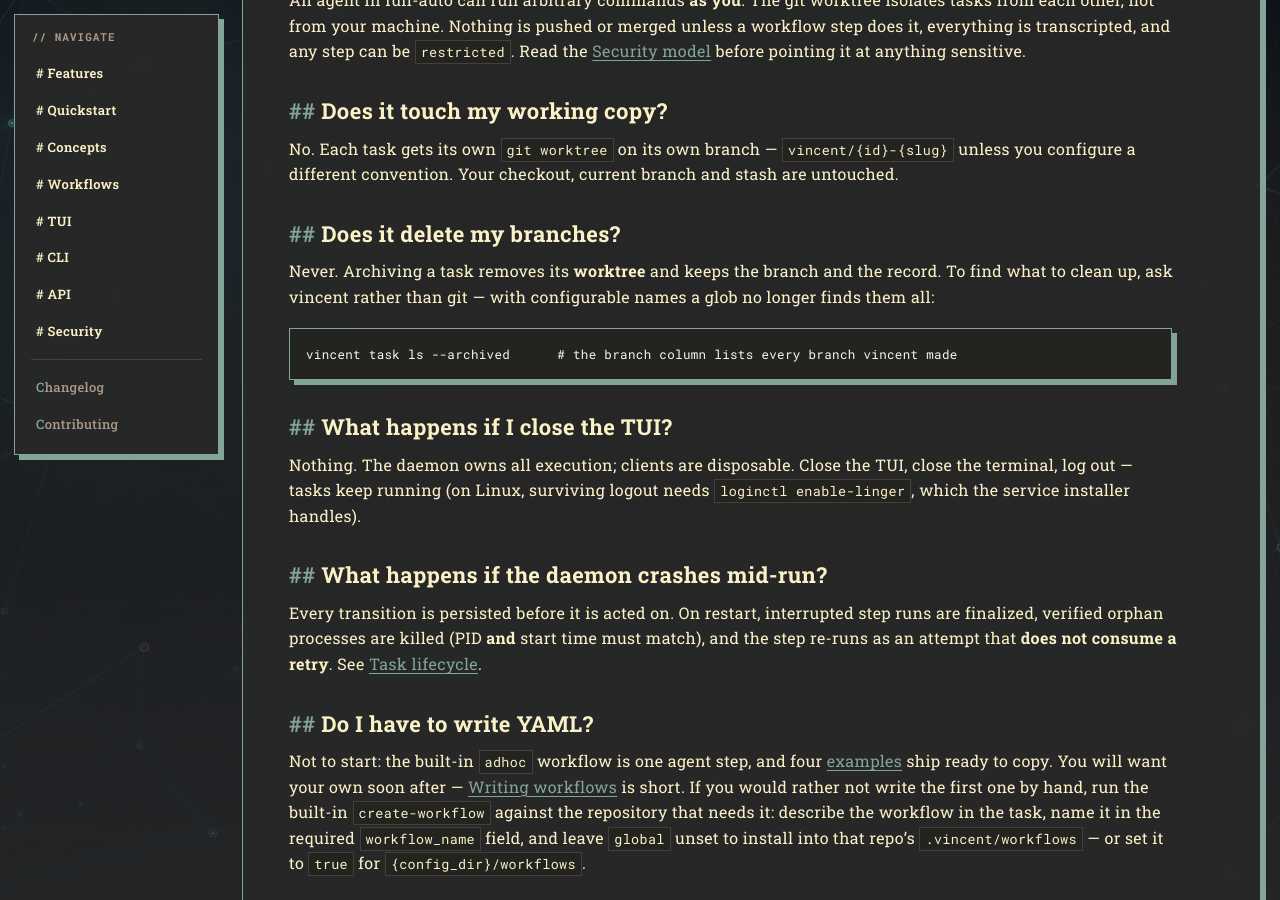
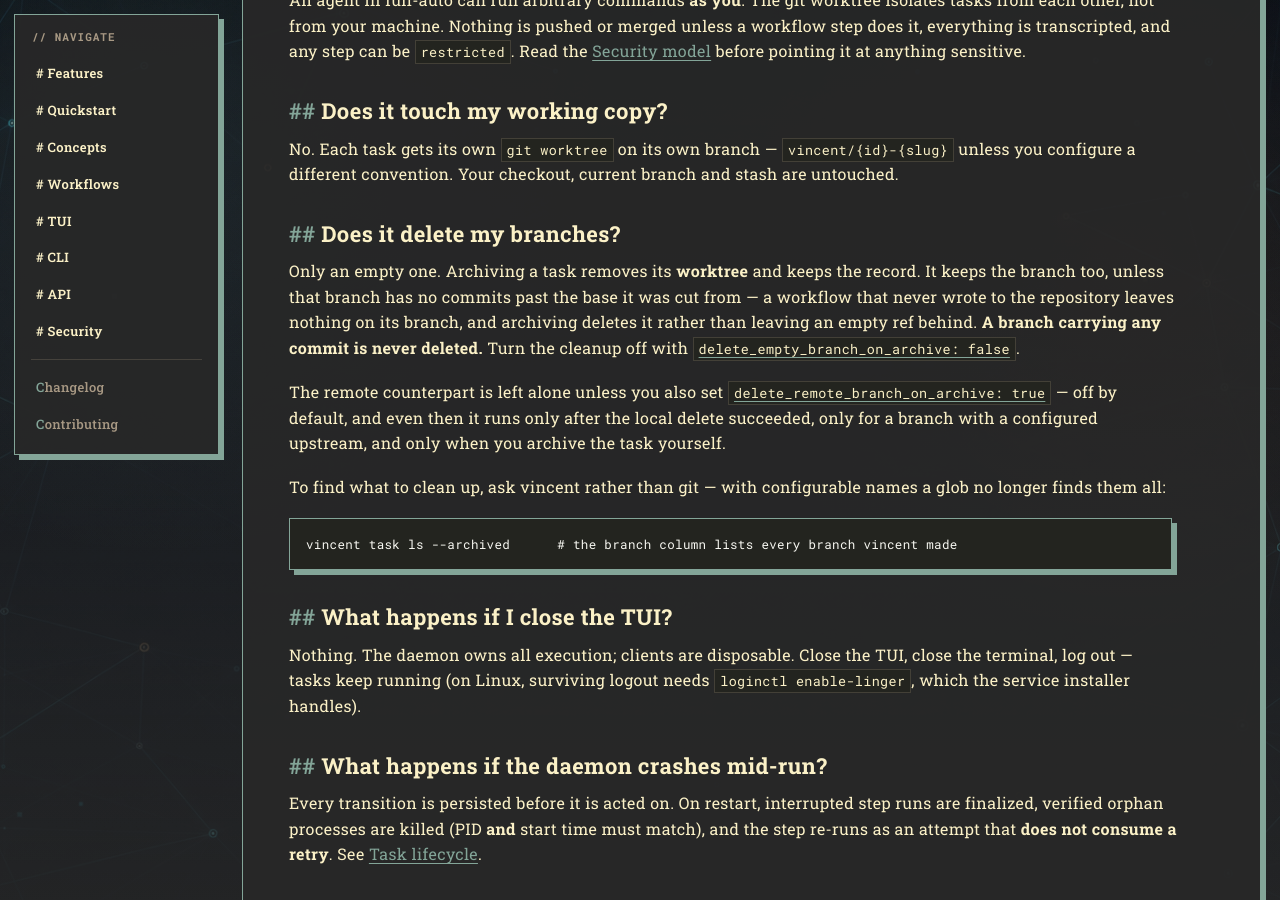
Before and after one commit to lezli01/vincent, a Jekyll site: the page built from docs/faq.md, in a window 1280 px wide and 900 px high, scrolled down 1016 px. Built offline with Jekyll 4.4.1, drawn with Linux system fonts in a browser that asks for light colours; our own code applies the rules of GitHub Pages for plain Markdown files.

Commit message:
fix: report each task's branch and correct branch-deletion docs
apiclient.Task carried no branch_name, so `vincent task ls` had no branch
to render in either output mode and the field the daemon already serves on
GET /v1/tasks was discarded on decode. Task 001 moved the cleanup guidance
onto `vincent task ls --archived` precisely because configurable names
break a `vincent/*` glob, on the premise that the command prints a branch
column; it never did. Add the field, add the BRANCH column, and document
the columns on the CLI page. TaskDetail's duplicate branch_name goes away
with it — it now comes from the embedded Task.

The FAQ still answered "does it delete my branches?" with "never", which
task 008 made false: archiving deletes a branch with no commits past its
base, delete_empty_branch_on_archive defaulting to true (spec §10, amended
2026-08-16). Every other page was updated then; this one was missed, and it
is the one phrased as an absolute promise. It now states the rule, the
opt-out, and delete_remote_branch_on_archive's narrower conditions.

Also drop the TUI/CLI parity claim from the README, quickstart and
scripting guide: of the nine §6 human actions the TUI offers, `vincent
task` exposes cancel alone (#89), which docs/reference/cli.md already said.
And name converge.yaml in the quickstart, which counted four examples as
three.

No spec change: §10 and §13.2 already describe the behaviour the code and
the corrected pages now agree on.

````diff
--- a/docs/faq.md
+++ b/docs/faq.md
@@ -44,9 +44,21 @@
 
 ### Does it delete my branches?
 
-Never. Archiving a task removes its **worktree** and keeps the branch and the
-record. To find what to clean up, ask vincent rather than git — with configurable
-names a glob no longer finds them all:
+Only an empty one. Archiving a task removes its **worktree** and keeps the
+record. It keeps the branch too, unless that branch has no commits past the base
+it was cut from — a workflow that never wrote to the repository leaves nothing
+on its branch, and archiving deletes it rather than leaving an empty ref behind.
+**A branch carrying any commit is never deleted.** Turn the cleanup off with
+[`delete_empty_branch_on_archive: false`](reference/configuration.md#delete_empty_branch_on_archive).
+
+The remote counterpart is left alone unless you also set
+[`delete_remote_branch_on_archive: true`](reference/configuration.md#delete_remote_branch_on_archive)
+— off by default, and even then it runs only after the local delete succeeded,
+only for a branch with a configured upstream, and only when you archive the task
+yourself.
+
+To find what to clean up, ask vincent rather than git — with configurable names a
+glob no longer finds them all:
 
 ```sh
 vincent task ls --archived      # the branch column lists every branch vincent made
````
Also changed, not shown: README.md (+7 -3 lines), docs/getting-started/quickstart.md (+10 -4 lines), docs/guides/scripting.md (+10 -4 lines), docs/reference/cli.md (+8 -3 lines), CHANGELOG.md, 2 other files.
